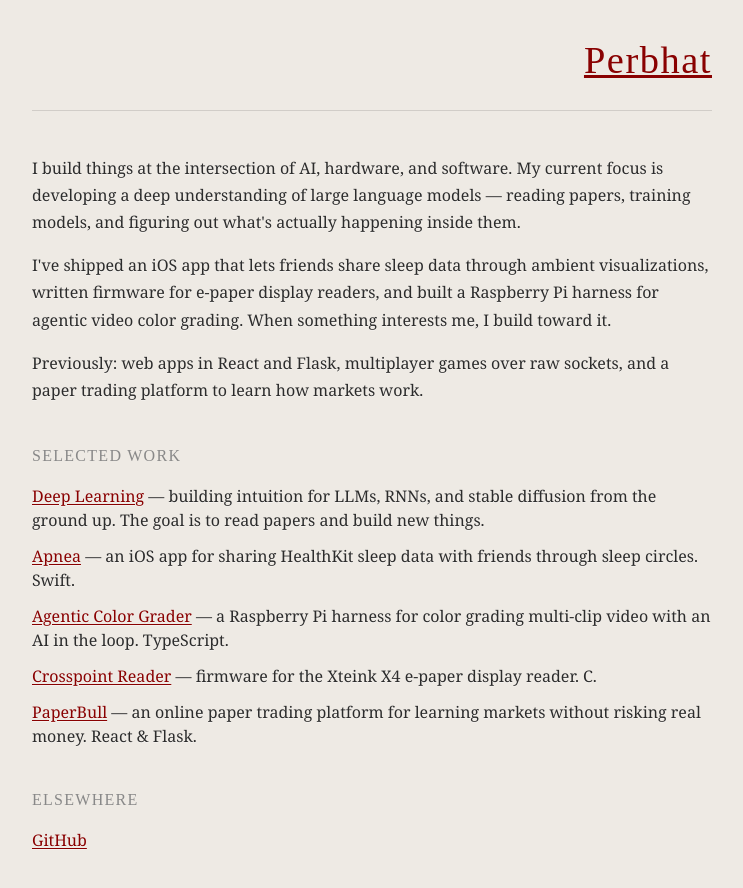
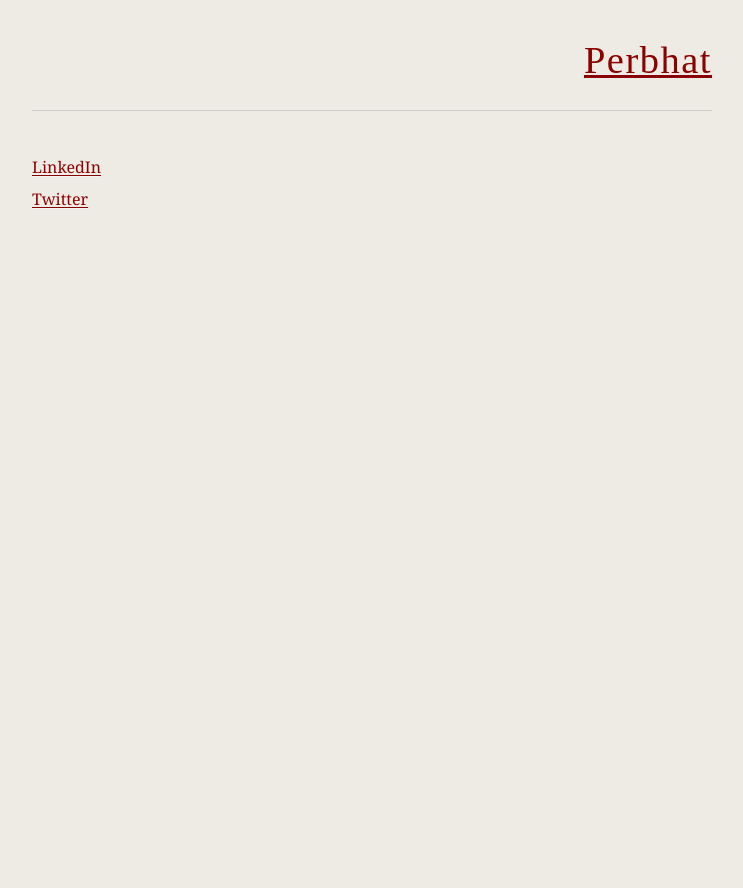
Before and after one commit to perbhat/website, a Next.js app: page / in a window 1280 px wide. Shown: the top 888 px of the page, without its empty margins (268-1011 px from the left). After the commit the page ends 800 px from the top, so only its background shows below. Built offline with nearby package versions, Linux system fonts and the light colour scheme.

Commit message:
Simplify homepage to just LinkedIn and Twitter links
Co-Authored-By: Claude Opus 4.6 (1M context) <noreply@anthropic.com>

```diff
--- a/app/page.tsx
+++ b/app/page.tsx
@@ -1,99 +1,24 @@
 export default function Home() {
   return (
-    <>
-      <section className="mb-2">
-        <p className="mb-4 leading-[1.7]">
-          I build things at the intersection of AI, hardware, and software. My
-          current focus is developing a deep understanding of large language
-          models — reading papers, training models, and figuring out what's
-          actually happening inside them.
-        </p>
-        <p className="mb-4 leading-[1.7]">
-          I've shipped an iOS app that lets friends share sleep data through
-          ambient visualizations, written firmware for e-paper display readers,
-          and built a Raspberry Pi harness for agentic video color grading. When
-          something interests me, I build toward it.
-        </p>
-        <p className="mb-4 leading-[1.7]">
-          Previously: web apps in React and Flask, multiplayer games over raw
-          sockets, and a paper trading platform to learn how markets work.
-        </p>
-      </section>
-
-      <h2 className="font-['Playfair_Display',_'Times_New_Roman',_serif] font-normal text-[1em] tracking-[0.08em] uppercase text-[#888] mb-4 mt-10 [text-shadow:none]">
-        Selected work
-      </h2>
     <ul className="list-none p-0">
-        <li className="mb-3">
+      <li className="mb-2">
         <a
-            href="https://github.com/perbhat/DeepLearning"
+          href="https://linkedin.com/in/perbhatk"
           target="_blank"
           rel="noopener"
         >
-            Deep Learning
-          </a>{" "}
-          — building intuition for LLMs, RNNs, and stable diffusion from the
-          ground up. The goal is to read papers and build new things.
+          LinkedIn
+        </a>
       </li>
-        <li className="mb-3">
+      <li className="mb-2">
         <a
-            href="https://github.com/perbhat/apnea"
+          href="https://twitter.com/perbhatk"
           target="_blank"
           rel="noopener"
         >
-            Apnea
-          </a>{" "}
-          — an iOS app for sharing HealthKit sleep data with friends through
-          sleep circles. Swift.
-        </li>
-        <li className="mb-3">
-          <a
-            href="https://github.com/perbhat/agentic-color-grader"
-            target="_blank"
-            rel="noopener"
-          >
-            Agentic Color Grader
-          </a>{" "}
-          — a Raspberry Pi harness for color grading multi-clip video with an AI
-          in the loop. TypeScript.
-        </li>
-        <li className="mb-3">
-          <a
-            href="https://github.com/perbhat/crosspoint-reader"
-            target="_blank"
-            rel="noopener"
-          >
-            Crosspoint Reader
-          </a>{" "}
-          — firmware for the Xteink X4 e-paper display reader. C.
-        </li>
-        <li className="mb-3">
-          <a
-            href="https://github.com/perbhat/PaperBull"
-            target="_blank"
-            rel="noopener"
-          >
-            PaperBull
-          </a>{" "}
-          — an online paper trading platform for learning markets without
-          risking real money. React &amp; Flask.
-        </li>
-      </ul>
-
-      <h2 className="font-['Playfair_Display',_'Times_New_Roman',_serif] font-normal text-[1em] tracking-[0.08em] uppercase text-[#888] mb-4 mt-10 [text-shadow:none]">
-        Elsewhere
-      </h2>
-      <ul className="list-none p-0">
-        <li className="mb-2">
-          <a
-            href="https://github.com/perbhat"
-            target="_blank"
-            rel="noopener"
-          >
-            GitHub
+          Twitter
         </a>
       </li>
     </ul>
-    </>
   );
 }
```
Lines whose indentation alone changed are shown as unchanged.
